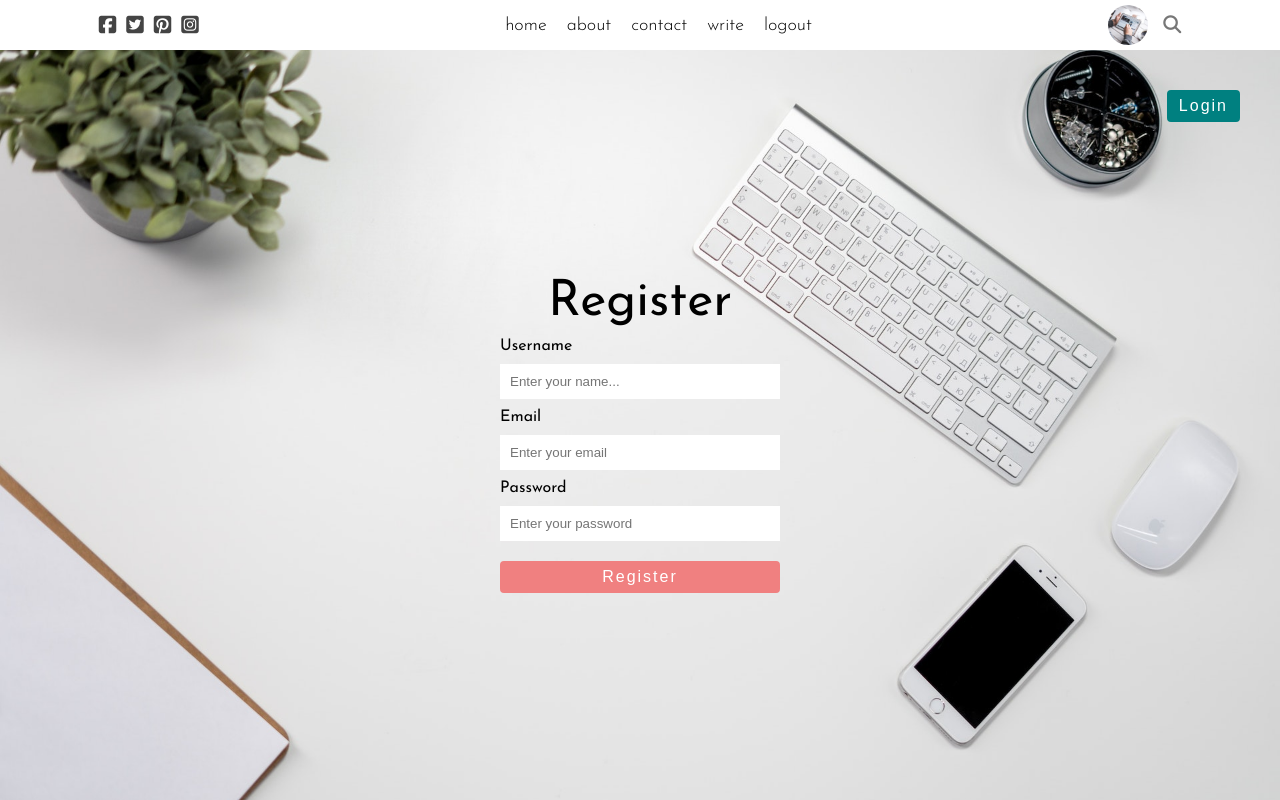
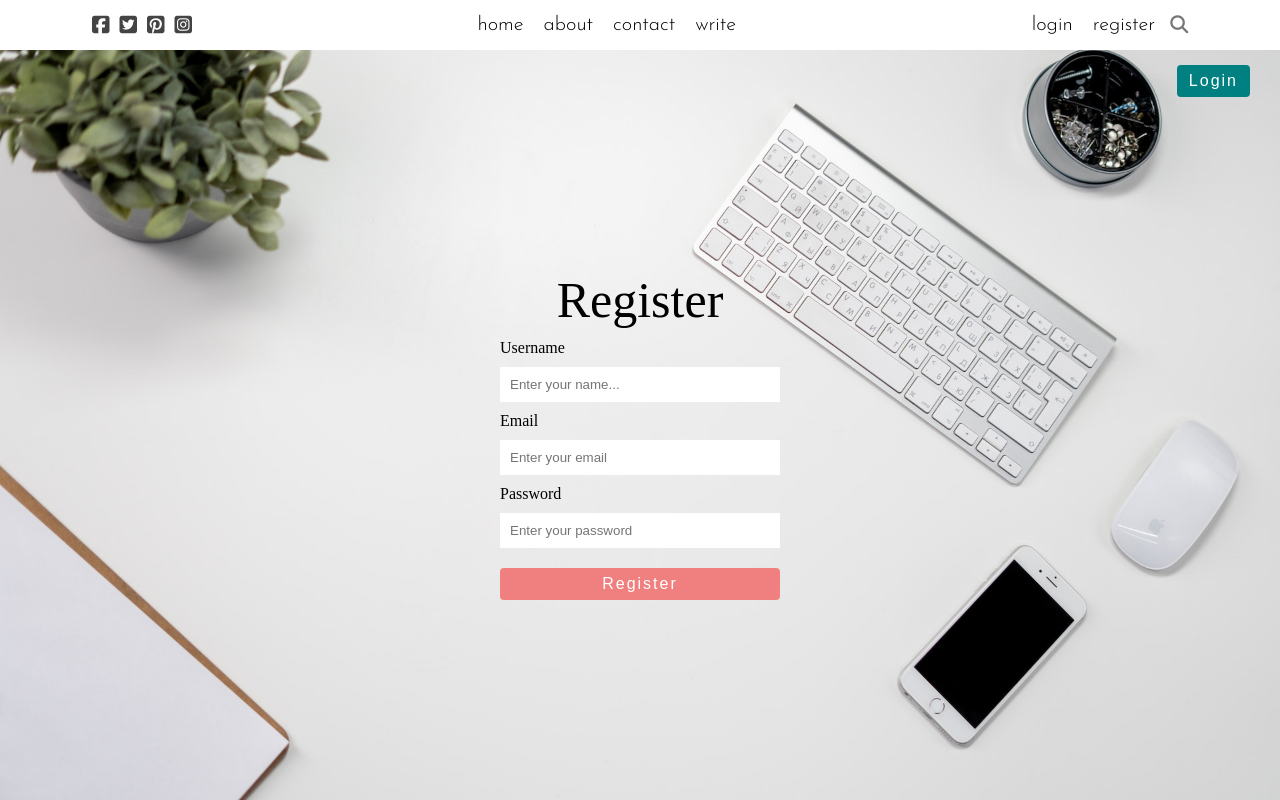
Before and after one commit to Pawel-Szczygiel/React-Blog, a React (Create React App) app: page /write in a window 1280 px wide. Built offline with nearby package versions, Linux system fonts and the light colour scheme.

Commit message:
finish login and register part

```diff
--- a/src/App.css
+++ b/src/App.css
@@ -7,3 +7,8 @@
 .app {
     font-family: 'Josefin Sans' , sans-serif;
 }
+
+a {
+    text-decoration: none;
+    color: inherit;
+}
--- a/src/App.js
+++ b/src/App.js
@@ -1,21 +1,36 @@
 import TopBar from './components/topbar/TopBar';
 
+import Home from './pages/home/Home';
 import Single from './pages/single/Single';
 import Write from './pages/write/Write';
 import Settings from './pages/settings/Settings';
 import Login from './pages/login/Login';
 import Register from  './pages/register/Register';
 
+import {
+    Routes,
+    Route,
+    Link
+} from "react-router-dom";
+
+
 import './App.css'
 
 function App() {
+  const user = false;
   return (
-      <div className='app'>
-        <TopBar />
-        <Register />
-      </div>
 
-
+    <>
+      <TopBar />
+      <Routes>
+        <Route path='/' element={ <Home /> } />
+        <Route path='/register' element={ user ? <Home /> : <Register/> } />
+        <Route path='/login' element={user ? <Home /> : <Login/>} />
+        <Route path='/write' element={user ? <Write /> : <Register />} />
+        <Route path='/settings' element={user ? <Settings /> : <Register />} />
+        <Route path='/post/:id' element={<Single />} />
+      </Routes>
+    </>
 
   );
 }
--- a/src/components/topbar/TopBar.jsx
+++ b/src/components/topbar/TopBar.jsx
@@ -1,8 +1,9 @@
 import './topbar.css';
-
+import { Link } from 'react-router-dom';
 
 
 const TopBar = () => {
+    const user = false;
     return (
         <div className="top">
             <div className="top-left">
@@ -13,15 +14,36 @@ const TopBar = () => {
                 </div>
             <div className="top-center">
                 <ul className="top-list">
-                    <li className="top-list-item">home</li>
-                    <li className="top-list-item">about</li>
-                    <li className="top-list-item">contact</li>
-                    <li className="top-list-item">write</li>
-                    <li className="top-list-item">logout</li>
+                    <li className="top-list-item">
+                        <Link to='/' >home</Link>
+                    </li>
+                    <li className="top-list-item">
+                        <Link to='/' >about</Link>
+                    </li>
+                    <li className="top-list-item">
+                        <Link to='/' >contact</Link>
+                    </li>
+                    <li className="top-list-item">
+                        <Link to='/write'>write</Link>
+                    </li>
+                    <li className="top-list-item">
+                        {user && 'logout'}
+                    </li>
                 </ul>
             </div>
             <div className="top-right">
-                <img src={require('../../images/me.jpg')} alt=""  className='top-img'/>
+                {user ? <img src={require('../../images/me.jpg')} alt='user 'className='top-img'/>
+                    : (
+                        <ul className='top-list'>
+                            <li className='top-list-item'>
+                                <Link to='/login'>login</Link>
+                            </li>
+                            <li className='top-list-item'>
+                                <Link to='/register'>register</Link>
+                            </li>
+                        </ul>
+                    )
+            }
                 <i className="top-search-icon fa-solid fa-magnifying-glass"></i>
             </div>
         </div>
--- a/src/components/topbar/topbar.css
+++ b/src/components/topbar/topbar.css
@@ -41,17 +41,21 @@
     justify-content: center;
     list-style-type: none;
     gap: 20px;
-    /* text-transform: uppercase; */
 }
 
 
 .top-list-item {
-    font-size: 18px;
+    font-size: 20px;
     font-weight: 300;
     cursor: pointer;
 }
 
-.top-list-item:hover {
+/* .top-list-item > a {
+    text-decoration: none;
+    color: inherit;
+} */
+
+.top-list-item > a:hover {
     color: #b39656;
 }
 
--- a/src/index.js
+++ b/src/index.js
@@ -1,5 +1,6 @@
 import React from 'react';
 import ReactDOM from 'react-dom/client';
+import { BrowserRouter as Router } from 'react-router-dom';
 
 import App from './App';
 
@@ -7,6 +8,8 @@ import App from './App';
 const root = ReactDOM.createRoot(document.getElementById('root'));
 root.render(
   <React.StrictMode>
-    <App />
+    <Router>
+      <App />
+    </Router>
   </React.StrictMode>
 );
--- a/src/pages/login/Login.jsx
+++ b/src/pages/login/Login.jsx
@@ -1,4 +1,6 @@
 import './login.css';
+import { Link } from 'react-router-dom';
+
 
 const Login = () => {
     return (
@@ -8,10 +10,14 @@ const Login = () => {
                 <label htmlFor='email'>Email</label>
                 <input type="email" className='login-input' placeholder='Enter your email' id="email" />
                 <label htmlFor="pass">Password</label>
-                <input type="password" className='login-input' placeholder='Enter your password' id="pass"  />
-                <button className='login-btn'>Login</button>
+                <input type="password" className='login-input' placeholder='Enter your password' id="pass" autoComplete='current-password' />
+                <button className='login-btn'>
+                    <Link to='/login'>Login</Link>
+                </button>
             </form>
-                <button className='login-register-btn'>Register</button>
+                <button className='login-register-btn'>
+                    <Link to='/register'>Register</Link>
+                </button>
         </div>
      );
 }
--- a/src/pages/login/login.css
+++ b/src/pages/login/login.css
@@ -4,7 +4,7 @@
     justify-content: center;
     align-items: center;
     height: calc(100vh - 50px);
-    background: url('../../images/login.jpg') center;
+    background: url('../../images/login.jpg') center ;
     background-size: cover;
 }
 
@@ -56,8 +56,8 @@
 
 .login-register-btn {
     position: absolute;
-    top: 80px;
-    right: 40px;
+    top: 65px;
+    right: 30px;
     background-color: teal;
     border: 2px solid teal;
     outline: none;
--- a/src/pages/register/Register.jsx
+++ b/src/pages/register/Register.jsx
@@ -1,4 +1,5 @@
 import './register.css';
+import { Link } from 'react-router-dom';
 
 const Register = () => {
     return (
@@ -11,6 +12,7 @@ const Register = () => {
                     className='login-input'
                     placeholder='Enter your name...'
                     id="user"
+                    autoComplete='username'
                 />
                 <label htmlFor='email'>Email</label>
                 <input
@@ -24,10 +26,17 @@ const Register = () => {
                     type="password"
                     className='login-input'
                     placeholder='Enter your password'
-                    id="pass" />
-                <button className='login-btn'>Register</button>
+                    id="pass"
+                    autoComplete='current-password'
+                    />
+
+                <button className='login-btn'>
+                    <Link to='/register'>Register</Link>
+                </button>
             </form>
-                <button className='login-register-btn'>Login</button>
+                <button className='login-register-btn position'>
+                    <Link to='/login'>Login</Link>
+                </button>
         </div>
      );
 }
--- a/src/pages/register/register.css
+++ b/src/pages/register/register.css
@@ -59,8 +59,8 @@
 
 .login-register-btn {
     position: absolute;
-    top: 40px;
-    right: 40px;
+    top: 65px;
+    right: 30px;
     background-color: teal;
     border: 2px solid teal;
     outline: none;
@@ -73,6 +73,11 @@
     transition: .3s ease-in-out;
 }
 
+.position {
+    position: absolute;
+    top: 15px;
+}
+
 .login-register-btn:hover {
     background-color: white;
     color: teal;
--- a/src/pages/settings/settings.css
+++ b/src/pages/settings/settings.css
@@ -91,14 +91,14 @@
     width: 150px;
     align-self: flex-end;
     border: 2px solid teal;
-    border-radius: 10px;
+    border-radius: 4px;
     background-color: teal;
     outline: none;
     color: rgb(231, 231, 231);
-    box-shadow: 2px 2px 4px 1px rgba(0,0,0,0.3);
+    box-shadow: 2px 2px 5px 1px rgba(0,0,0,0.3);
     padding: 5px 10px;
     margin-top: 10px;
-    letter-spacing: 1px;
+    letter-spacing: 2px;
     cursor: pointer;
     transition: .3s ease-in-out;
 }
--- a/src/pages/write/write.css
+++ b/src/pages/write/write.css
@@ -51,17 +51,27 @@
 
 .write-text {
     font-size: 20px;
+    min-height: 500px;
 }
 
 .write-submit {
     position: absolute;
     top: 20px;
     right: 50px;
+    background-color: teal;
+    border: 2px solid teal;
+    outline: none;
+    padding: 5px 10px;
+    letter-spacing: 2px;
     color: white;
-    background-color: teal;
-    border: none;
-    padding: 5px 10px;
     border-radius: 4px;
     cursor: pointer;
-    font-size: 16px;
+    transition: .3s ease-in-out;
 }
+
+.write-submit:hover,
+.write-submit:focus {
+    background-color: white;
+    color: teal;
+
+}
```
